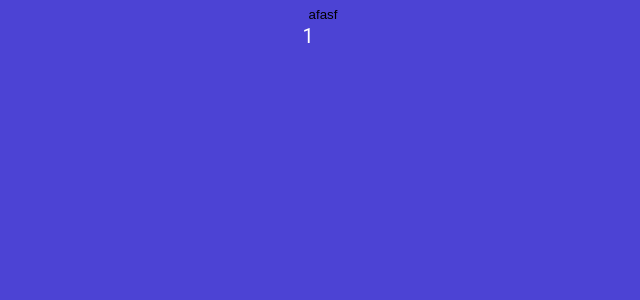
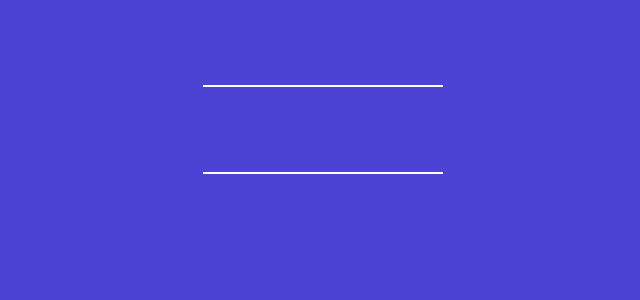
Before and after one commit to Dhruvshelke15/Tic-tac-toe-v2, a React (Vite) app: page / in a window 1280 px wide. Shown: the top 300 px of the page, without its empty margins (317-957 px from the left). Built offline with nearby package versions, Linux system fonts and the light colour scheme.

Commit message:
added players and board functionality

```diff
--- a/src/App.jsx
+++ b/src/App.jsx
@@ -4,17 +4,10 @@
 import Square from './components/Square';
 
 function App() {
-  const [counter, setCounter] = useState(1);
-  const onBtnClick = () => {
-    console.log('csdfsdf');
-    setCounter(counter + 1);
-  };
-
   return (
     <div className="app">
       <div>
-        <button onClick={onBtnClick}>afasf</button>
-        <div>{counter}</div>
+        <Board />
       </div>
     </div>
   );
--- a/src/components/Board.jsx
+++ b/src/components/Board.jsx
@@ -1,22 +1,51 @@
 import Square from './Square';
+import { useState } from 'react';
 
 const Board = () => {
+  const [isXnext, setisXnext] = useState(false);
+  const [squares, setSquares] = useState(Array(9).fill(null));
+
+  const handleSquareClick = clickedPosition => {
+    if (squares[clickedPosition]) {
+      return;
+    }
+
+    setSquares(currentSquares => {
+      return currentSquares.map((squareValue, position) => {
+        if (clickedPosition === position) {
+          return isXnext ? 'X' : 'O';
+        }
+        return squareValue;
+      });
+    });
+
+    setisXnext(currentisXnext => !currentisXnext);
+  };
+
+  const renderSquare = position => {
+    return (
+      <Square
+        value={squares[position]}
+        onClick={() => handleSquareClick(position)}
+      />
+    );
+  };
   return (
     <div className="board">
       <div className="board-row">
-        <Square value={0} />
-        <Square value={1} />
-        <Square value={2} />
+        {renderSquare(0)}
+        {renderSquare(1)}
+        {renderSquare(2)}
       </div>
       <div className="board-row">
-        <Square value={3} />
-        <Square value={4} />
-        <Square value={5} />
+        {renderSquare(3)}
+        {renderSquare(4)}
+        {renderSquare(5)}
       </div>
       <div className="board-row">
-        <Square value={6} />
-        <Square value={7} />
-        <Square value={8} />
+        {renderSquare(6)}
+        {renderSquare(7)}
+        {renderSquare(8)}
       </div>
     </div>
   );
--- a/src/components/Square.jsx
+++ b/src/components/Square.jsx
@@ -1,9 +1,9 @@
 import React from 'react';
 
-const Square = ({ value }) => {
+const Square = ({ value, onClick }) => {
   return (
     <div>
-      <button type="button" className="square">
+      <button type="button" className="square" onClick={onClick}>
         {value}
       </button>
     </div>
```
